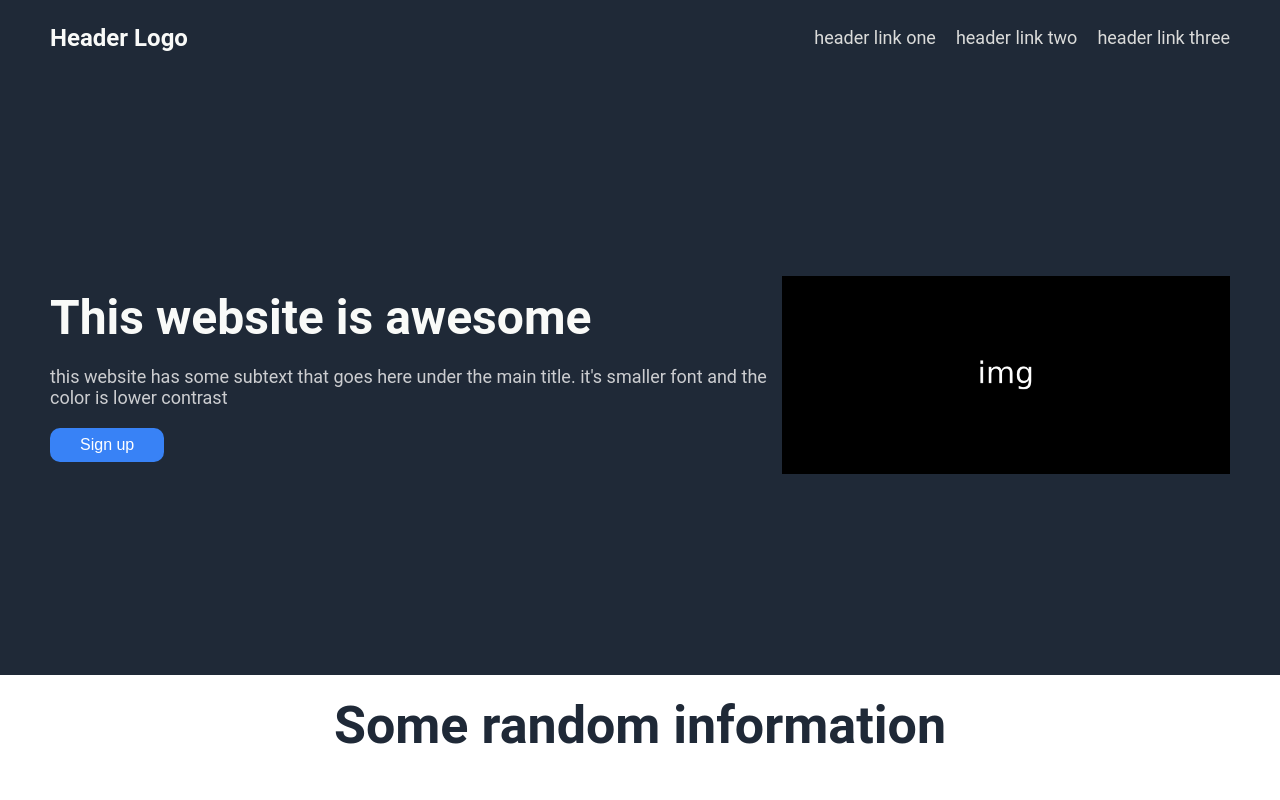
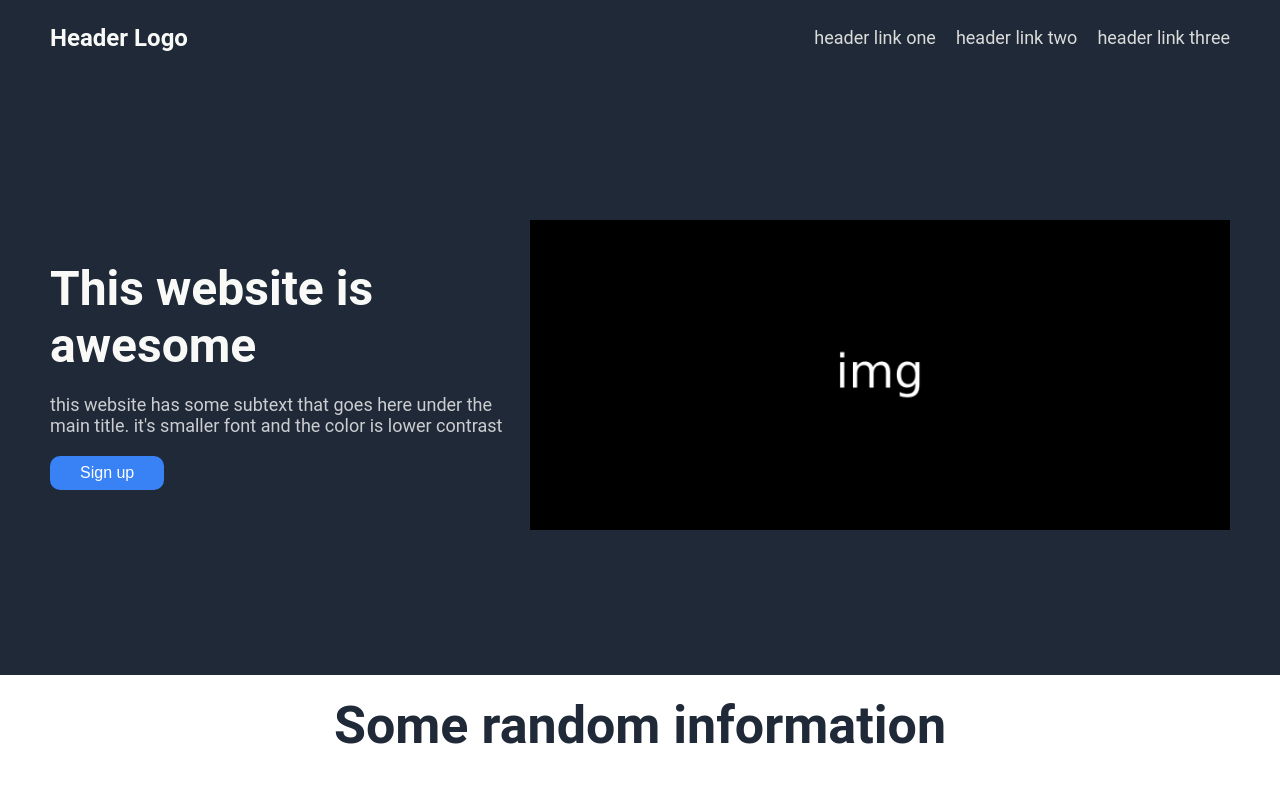
Before and after one commit to XXNOC/odin-landing-page, a plain HTML site: page index.html in a window 1280 px wide. Shown: the top 800 px of the page. Drawn offline with Linux system fonts and the light colour scheme.

Commit message:
fixed hero img

```diff
--- a/style.css
+++ b/style.css
@@ -46,7 +46,7 @@ ul li a:hover {
 }
 
 .hero img {
-  width: 35%;
+  width: 700px;
   margin-right: 50px;
 }
 
```
